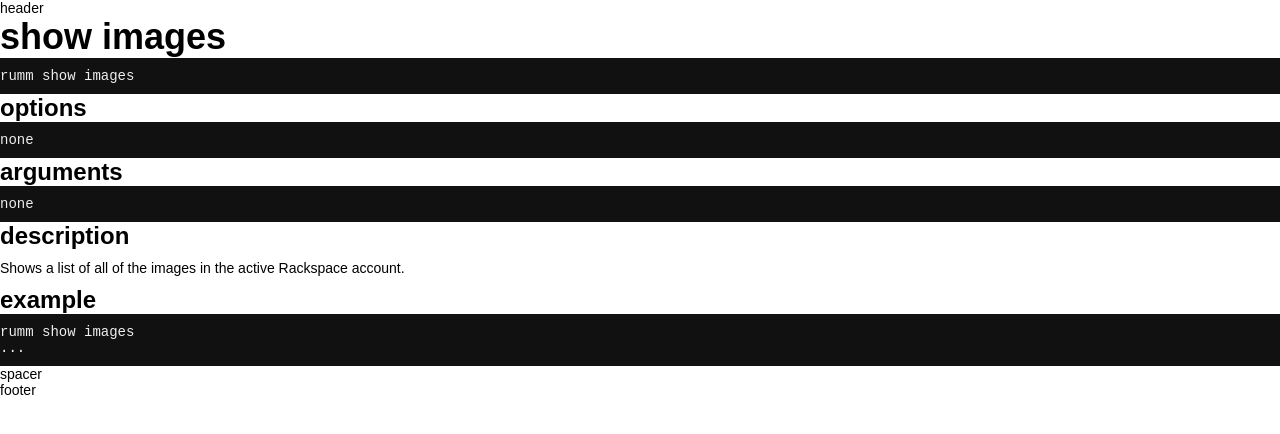
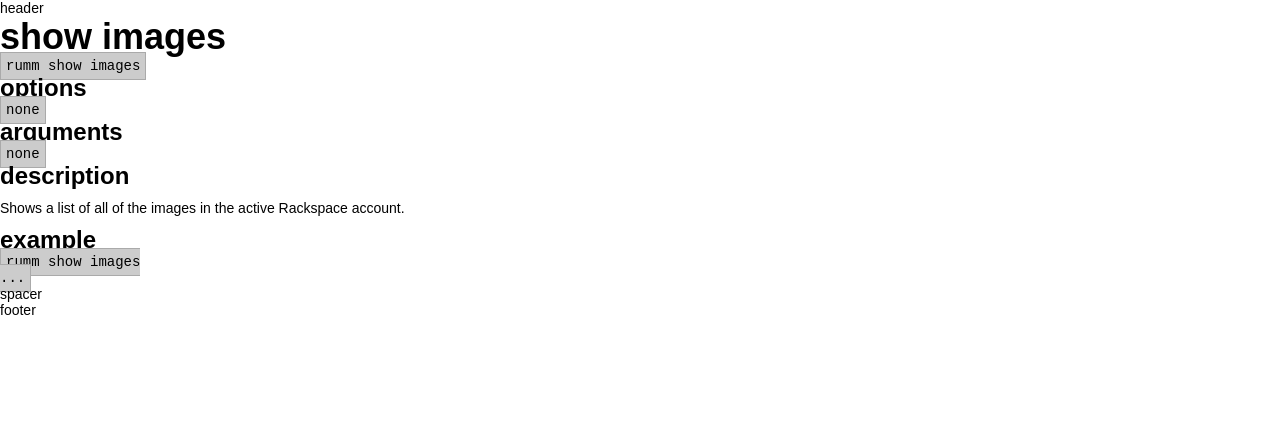
Before and after one commit to BastionFennell/rumm, a Jekyll site: the page built from documentation/images.md, in a window 1280 px wide. Shown: the top 434 px of the page. Built offline with Jekyll 4.4.1, drawn with Linux system fonts in a browser that asks for light colours.

Commit message:
separate layout for documentation

```diff
--- /dev/null
+++ b/_layouts/documentation.html
@@ -0,0 +1,16 @@
+<!DOCTYPE html>
+<html>
+    <head>
+        <meta charset="utf-8">
+        <meta http-equiv="X-UA-Compatible" content="IE=edge,chrome=1">
+        <title>{{ page.title }}</title>
+        <meta name="viewport" content="width=device-width">
+        <link rel="stylesheet" href="{{ site.baseurl }}/css/documentation.css">
+        <link rel="stylesheet" href="{{ site.baseurl }}/css/main.css">
+    </head>
+    <body>
+      {% include header.html %}
+      {{ content }}
+      {% include footer.html %}
+    </body>
+</html>
--- /dev/null
+++ b/css/documentation.css
@@ -0,0 +1,5 @@
+code {
+  background-color: #ccc;
+  border: 1px solid #aaa;
+  padding: 5px;
+}
```
Also changed, not shown: documentation/authentication.md (+1 -1 lines), documentation/images.md (+1 -1 lines), documentation/servers.md (+1 -1 lines).
